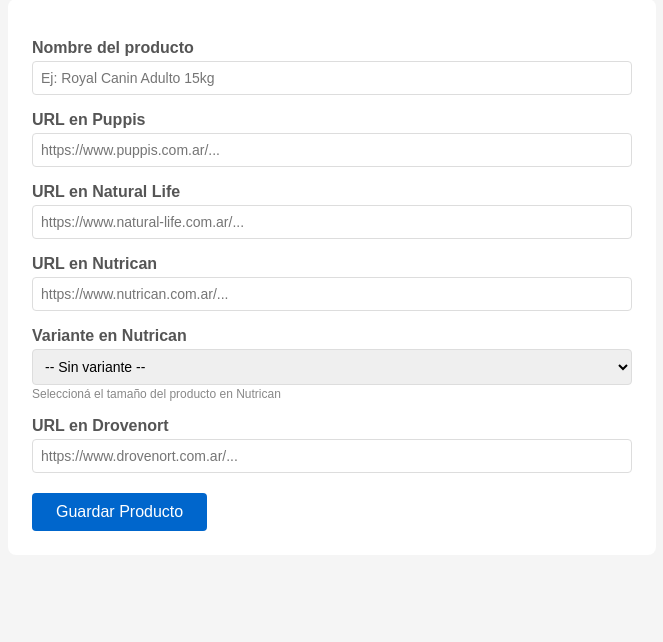
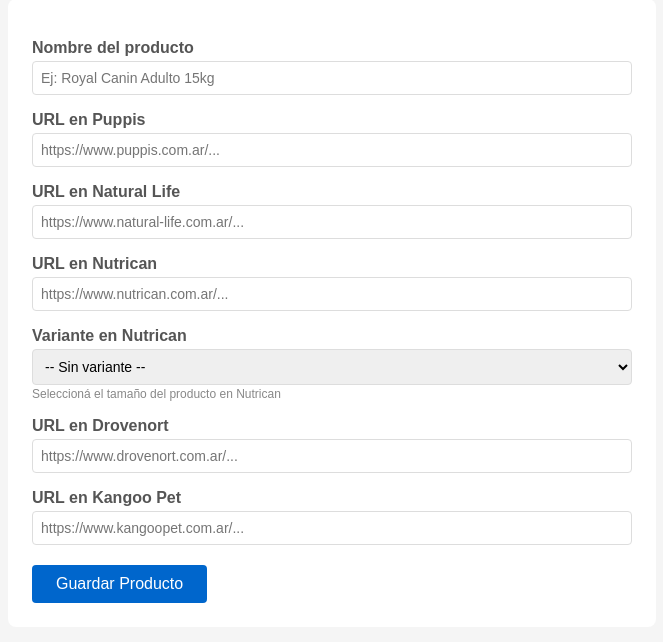
Before and after one commit to fferraiuolo-ai/comparador-precios, a Flask app: page /agregar in a window 1280 px wide. Shown: the part 135-777 px from the top of the page, without its empty margins (12-675 px from the left). Run offline with Flask 3, Linux system fonts and the light colour scheme; the visitor is signed in with stand-in values (Sample User, id 1); some libraries are stand-ins or nearby versions.

Commit message:
Agregar Kangoo Pet como nueva tienda

```diff
--- a/app.py
+++ b/app.py
@@ -103,8 +103,8 @@ def agregar():
         conn = get_conn()
         c = conn.cursor()
         c.execute('''
-            INSERT INTO productos (nombre, url_puppis, url_naturallife, url_nutrican, url_drovenort, variante_nutrican)
-            VALUES (%s, %s, %s, %s, %s, %s) RETURNING id
+            INSERT INTO productos (nombre, url_puppis, url_naturallife, url_nutrican, url_drovenort, variante_nutrican, url_kangoopet)
+            VALUES (%s, %s, %s, %s, %s, %s, %s) RETURNING id
         ''', (
             request.form['nombre'],
             request.form['url_puppis'],
@@ -112,6 +112,7 @@ def agregar():
             request.form['url_nutrican'],
             request.form['url_drovenort'],
             request.form['variante_nutrican'],
+            request.form['url_kangoopet'],
         ))
         nuevo_id = c.fetchone()[0]
         conn.commit()
@@ -125,6 +126,7 @@ def agregar():
             request.form['url_nutrican'],
             request.form['url_drovenort'],
             request.form['variante_nutrican'],
+            request.form['url_kangoopet'],
         )
         threading.Thread(target=correr_scraping_producto, args=(producto_data,)).start()
         return redirect(url_for('index'))
@@ -135,7 +137,7 @@ def agregar():
 def editar(id):
     if request.method == 'POST':
         execute_db('''
-            UPDATE productos SET nombre=%s, url_puppis=%s, url_naturallife=%s, url_nutrican=%s, url_drovenort=%s, variante_nutrican=%s
+            UPDATE productos SET nombre=%s, url_puppis=%s, url_naturallife=%s, url_nutrican=%s, url_drovenort=%s, variante_nutrican=%s, url_kangoopet=%s
             WHERE id=%s
         ''', (
             request.form['nombre'],
@@ -144,6 +146,7 @@ def editar(id):
             request.form['url_nutrican'],
             request.form['url_drovenort'],
             request.form['variante_nutrican'],
+            request.form['url_kangoopet'],
             id,
         ))
         return redirect(url_for('index'))
--- a/database.py
+++ b/database.py
@@ -41,6 +41,12 @@ def init_db():
     except:
         conn.rollback()
 
+    try:
+        c.execute('ALTER TABLE productos ADD COLUMN url_kangoopet TEXT')
+        conn.commit()
+    except:
+        conn.rollback()
+
     c.execute('''
         CREATE TABLE IF NOT EXISTS scraping_log (
             id SERIAL PRIMARY KEY,
--- a/scraper.py
+++ b/scraper.py
@@ -35,6 +35,21 @@ def scrape_precio_vtex(page, url):
         if elemento:
             texto = elemento.inner_text().strip()
             return limpiar_precio(texto), None
+    except Exception as e:
+        print(f"  Error: {e}")
+    return None, None
+
+def scrape_precio_kangoopet(page, url):
+    try:
+        page.goto(url, timeout=30000)
+        page.wait_for_load_state('networkidle', timeout=15000)
+        elem_lista = page.query_selector('[class*="listPrice"]')
+        elem_venta = page.query_selector('[class*="sellingPrice"]')
+        precio_lista = limpiar_precio(elem_lista.inner_text().strip()) if elem_lista else None
+        precio_venta = limpiar_precio(elem_venta.inner_text().strip()) if elem_venta else None
+        if precio_lista and precio_venta and precio_lista != precio_venta:
+            return precio_lista, precio_venta
+        return precio_lista or precio_venta, None
     except Exception as e:
         print(f"  Error: {e}")
     return None, None
@@ -185,6 +200,12 @@ def scrape_producto(page, prod):
         procesar_precio(id, nombre, 'drovenort', precio, desc, url_drovenort)
         print(f"  drovenort: {precio}")
 
+    url_kangoopet = prod[7] if len(prod) > 7 else None
+    if url_kangoopet:
+        precio, desc = scrape_precio_kangoopet(page, url_kangoopet)
+        procesar_precio(id, nombre, 'kangoopet', precio, desc, url_kangoopet)
+        print(f"  kangoopet: lista={precio} descuento={desc}")
+
 def correr_scraping_producto(prod):
     with sync_playwright() as p:
         browser = p.chromium.launch(headless=True)
--- a/templates/agregar.html
+++ b/templates/agregar.html
@@ -45,6 +45,9 @@
             <label>URL en Drovenort</label>
             <input type="url" name="url_drovenort" placeholder="https://www.drovenort.com.ar/...">
 
+            <label>URL en Kangoo Pet</label>
+            <input type="url" name="url_kangoopet" placeholder="https://www.kangoopet.com.ar/...">
+
             <button type="submit" class="btn">Guardar Producto</button>
         </form>
     </div>
--- a/templates/editar.html
+++ b/templates/editar.html
@@ -45,6 +45,9 @@
             <label>URL en Drovenort</label>
             <input type="url" name="url_drovenort" value="{{ producto['url_drovenort'] or '' }}">
 
+            <label>URL en Kangoo Pet</label>
+            <input type="url" name="url_kangoopet" value="{{ producto['url_kangoopet'] or '' }}">
+
             <button type="submit" class="btn">Guardar Cambios</button>
         </form>
     </div>
```
Also changed, not shown: templates/index.html (+6 -4 lines).
